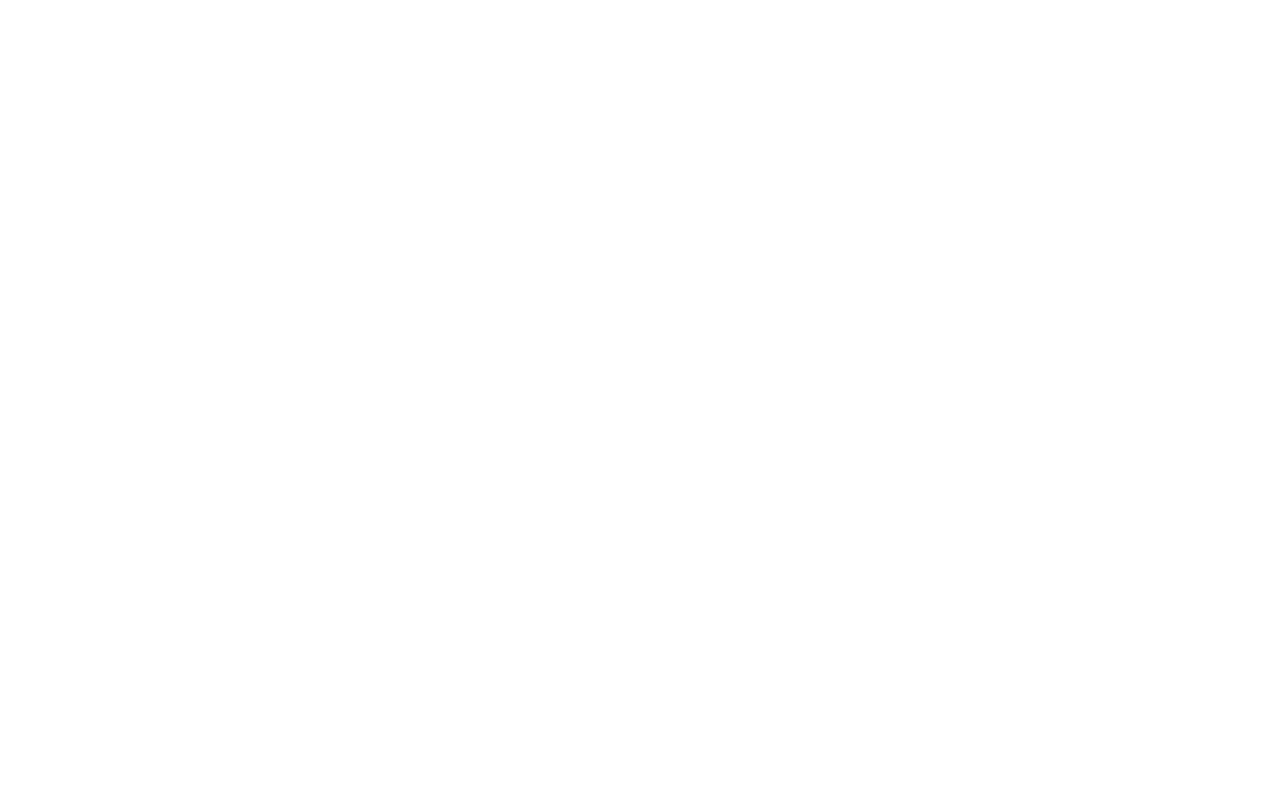
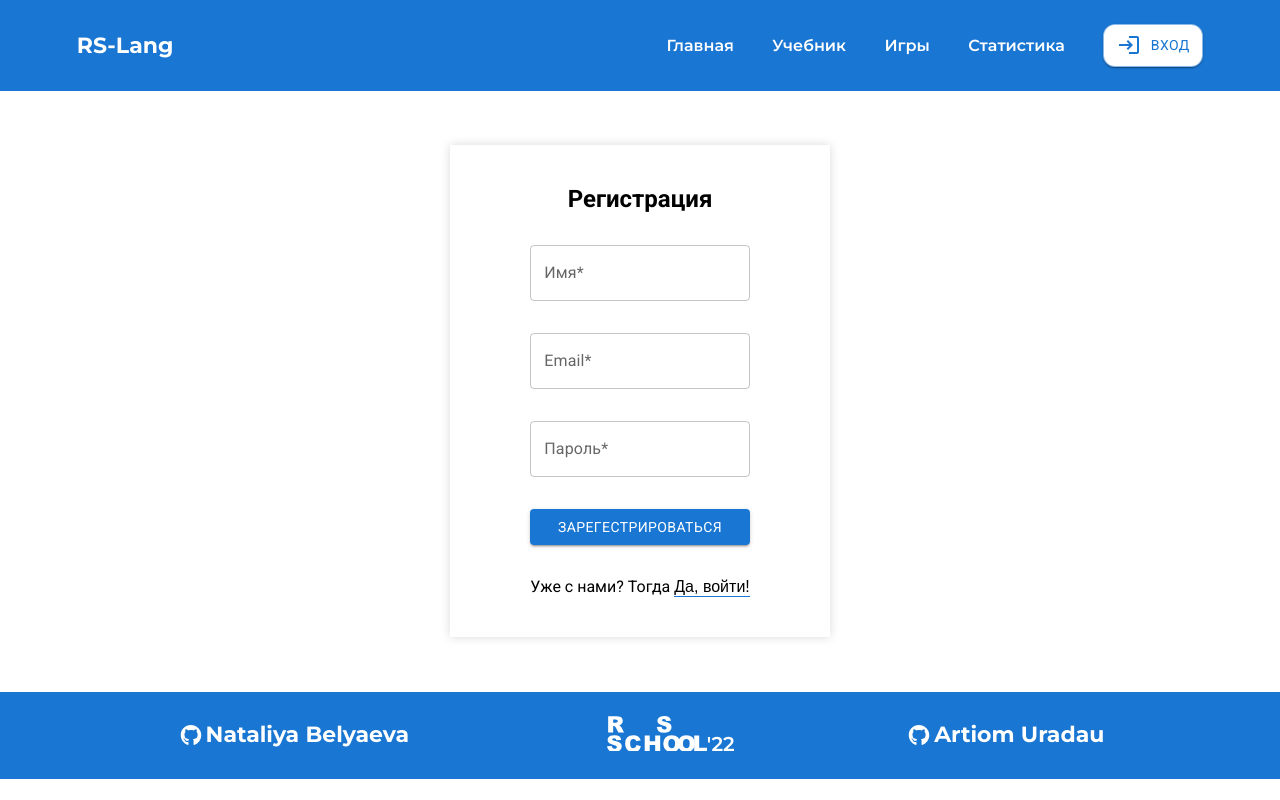
Before and after one commit to MielomankA/rslang, a React (Create React App) app: page /auth in a window 1280 px wide. Before the commit this address had no page. Built offline with nearby package versions, Linux system fonts and the light colour scheme.

Commit message:
feat: add basic layout login/auth, add request

```diff
--- a/src/App.tsx
+++ b/src/App.tsx
@@ -2,7 +2,9 @@
 import { BrowserRouter, Navigate, Route, Routes } from 'react-router-dom';
 
 import './App.scss';
+import { LoginPage } from './pages/login/LoginPage';
 import { HomePage } from './pages/home/HomePage';
+import { AuthPage } from './pages/auth/AuthPage';
 
 const App = () => {
   return (
@@ -10,9 +12,13 @@
       <Routes>
         <Route path="/" element={<Navigate replace to="/home" />} />
         <Route path="/home" element={<HomePage />} />
+        <Route path="/login" element={<LoginPage />} />
+        <Route path="/auth" element={<AuthPage />} />
       </Routes>
     </BrowserRouter>
   );
 };
 
 export default App;
+
+// # ?retryWrites=true&w=majority
--- a/src/components/header/Header.scss
+++ b/src/components/header/Header.scss
@@ -1,4 +1,4 @@
-@import '../../shared//scss/variables.scss';
+@import '../../shared/scss/variables.scss';
 
 .header {
   padding: 3vh 6vw;
--- a/src/components/header/Header.tsx
+++ b/src/components/header/Header.tsx
@@ -1,3 +1,5 @@
+import { useNavigate } from 'react-router-dom';
+
 import { Button, IconButton } from '@mui/material';
 import LogoutIcon from '@mui/icons-material/Logout';
 import LoginIcon from '@mui/icons-material/Login';
@@ -7,14 +9,20 @@
 import { BurgerMenu } from './BurgerMenu';
 
 export const Header = () => {
+  const navigate = useNavigate();
+
   return (
     <header className="header">
       <div className="header__content">
-        <div className="header__logo">RS-Lang</div>
+        <div className="header__logo" onClick={() => navigate('/home', { replace: true })}>
+          RS-Lang
+        </div>
         <div className="header__nav_wrap">
           <nav className="header__nav">
             <ul className="header__nav_list">
-              <li className="header__nav_item">Главная</li>
+              <li className="header__nav_item" onClick={() => navigate('/home', { replace: true })}>
+                Главная
+              </li>
               <li className="header__nav_item">Учебник</li>
               <li className="header__nav_item">Игры</li>
               <li className="header__nav_item">Статистика</li>
@@ -34,6 +42,7 @@
               p: 1,
               minWidth: 100,
             }}
+            onClick={() => navigate('/login', { replace: true })}
           >
             <LoginIcon className="header__login_icon" />
             Вход
--- /dev/null
+++ b/src/pages/auth/AuthPage.scss
@@ -0,0 +1,35 @@
+@import '../../shared/scss/variables.scss';
+
+.auth-page {
+  max-width: 1920px;
+  height: calc(100vh - 199px);
+  margin: 0 auto;
+  display: flex;
+  align-items: center;
+  justify-content: center;
+}
+
+.auth-page__content {
+  display: flex;
+  flex-direction: column;
+  gap: 4vh 0;
+  max-width: 800px;
+  padding: 40px 80px;
+  box-shadow: rgb(0 0 0 / 15%) 0px 0px 10px;
+}
+
+.auth-page__title {
+  text-align: center;
+}
+
+.auth-page__auth_link-btn {
+  background: transparent;
+  border: none;
+  border-bottom: 1px solid $blue;
+  font-size: 16px;
+}
+
+.auth-page__auth_link-btn:hover {
+  cursor: pointer;
+  color: $blue;
+}
--- /dev/null
+++ b/src/pages/auth/AuthPage.tsx
@@ -0,0 +1,97 @@
+import { Button, TextField } from '@mui/material';
+import axios from 'axios';
+import { useEffect, useState } from 'react';
+import { useNavigate } from 'react-router-dom';
+import { Footer } from '../../components/footer/Footer';
+import { Header } from '../../components/header/Header';
+import { IRequestUserData } from '../../shared/ts/models';
+import './AuthPage.scss';
+
+export const AuthPage = () => {
+  const navigate = useNavigate();
+  const [inputName, setInputName] = useState<string>('');
+  const [inputEmail, setInputEmail] = useState<string>('');
+  const [inputPassword, setInputPassword] = useState<string>('');
+
+  const authData = {
+    name: inputName,
+    email: inputEmail,
+    password: inputPassword,
+  };
+
+  useEffect(() => {
+    // setInputName(inputName);
+    // setInputEmail(inputEmail);
+    // setInputPassword(inputPassword);
+  });
+
+  const handleSubmit = () => {
+    console.log(authData);
+
+    axios.request({
+      url: `${process.env.REACT_APP_BASE_URL}users`,
+      method: 'POST',
+      data: authData,
+    });
+    // axios
+    //   .post(`${process.env.REACT_APP_BASE_URL}users`, { authData })
+    //   .then((response) => {
+    //     console.log(response);
+    //   })
+    //   .catch((error) => {
+    //     console.log(error);
+    //   });
+  };
+
+  return (
+    <>
+      <Header />
+      <section className="auth-page">
+        <div className="auth-page__content">
+          <h1 className="auth-page__title">Регистрация</h1>
+          <TextField
+            id="outlined-basic"
+            label="Имя*"
+            variant="outlined"
+            type="text"
+            value={inputName}
+            onChange={(e) => setInputName(e.target.value)}
+          />
+          <TextField
+            id="outlined-basic"
+            label="Email*"
+            variant="outlined"
+            type="email"
+            value={inputEmail}
+            onChange={(e) => setInputEmail(e.target.value)}
+          />
+          <TextField
+            id="outlined-basic"
+            label="Пароль*"
+            variant="outlined"
+            type="password"
+            value={inputPassword}
+            onChange={(e) => setInputPassword(e.target.value)}
+          />
+          <Button variant="contained" onClick={handleSubmit}>
+            Зарегестрироваться
+          </Button>
+          <div className="auth-page__auth_link">
+            <span>Уже с нами? Тогда </span>
+            <button
+              className="auth-page__auth_link-btn"
+              type="button"
+              onClick={() => navigate('/login', { replace: true })}
+            >
+              Да, войти!
+            </button>
+          </div>
+        </div>
+      </section>
+      <Footer />
+    </>
+  );
+};
+function data(arg0: string, data: any, authData: { name: string; email: string; password: string }) {
+  throw new Error('Function not implemented.');
+}
--- /dev/null
+++ b/src/pages/login/LoginPage.scss
@@ -0,0 +1,35 @@
+@import '../../shared/scss/variables.scss';
+
+.login-page {
+  max-width: 1920px;
+  height: calc(100vh - 199px);
+  margin: 0 auto;
+  display: flex;
+  align-items: center;
+  justify-content: center;
+}
+
+.login-page__content {
+  display: flex;
+  flex-direction: column;
+  gap: 4vh 0;
+  max-width: 800px;
+  padding: 40px;
+  box-shadow: rgb(0 0 0 / 15%) 0px 0px 10px;
+}
+
+.login-page__title {
+  text-align: center;
+}
+
+.login-page__auth_link-btn {
+  background: transparent;
+  border: none;
+  border-bottom: 1px solid $blue;
+  font-size: 16px;
+}
+
+.login-page__auth_link-btn:hover {
+  cursor: pointer;
+  color: $blue;
+}
--- /dev/null
+++ b/src/pages/login/LoginPage.tsx
@@ -0,0 +1,34 @@
+import { Button, TextField } from '@mui/material';
+import { useNavigate } from 'react-router-dom';
+import { Footer } from '../../components/footer/Footer';
+import { Header } from '../../components/header/Header';
+
+import './LoginPage.scss';
+
+export const LoginPage = () => {
+  const navigate = useNavigate();
+  return (
+    <>
+      <Header />
+      <section className="login-page">
+        <div className="login-page__content">
+          <h1 className="login-page__title">Войти</h1>
+          <TextField id="outlined-basic" label="Email*" variant="outlined" />
+          <TextField id="outlined-basic" label="Пароль*" variant="outlined" />
+          <Button variant="contained">Подтвердить</Button>
+          <div className="login-page__auth_link">
+            <span>Еще не с нами? Тогда </span>
+            <button
+              className="login-page__auth_link-btn"
+              type="button"
+              onClick={() => navigate('/auth', { replace: true })}
+            >
+              зарегистрируйся
+            </button>
+          </div>
+        </div>
+      </section>
+      <Footer />
+    </>
+  );
+};
--- a/src/shared/ts/models.ts
+++ b/src/shared/ts/models.ts
@@ -10,3 +10,9 @@
   jobStatus: string;
   description: string;
 }
+
+export interface IRequestUserData {
+  name: string;
+  email: string;
+  password: string;
+}
```
